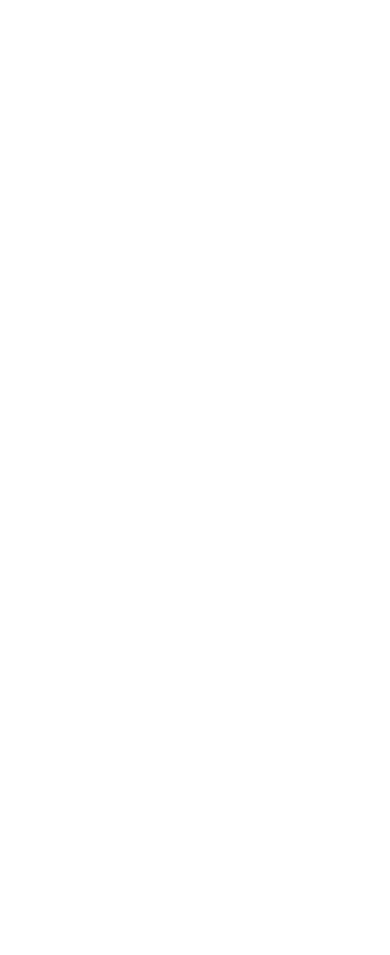
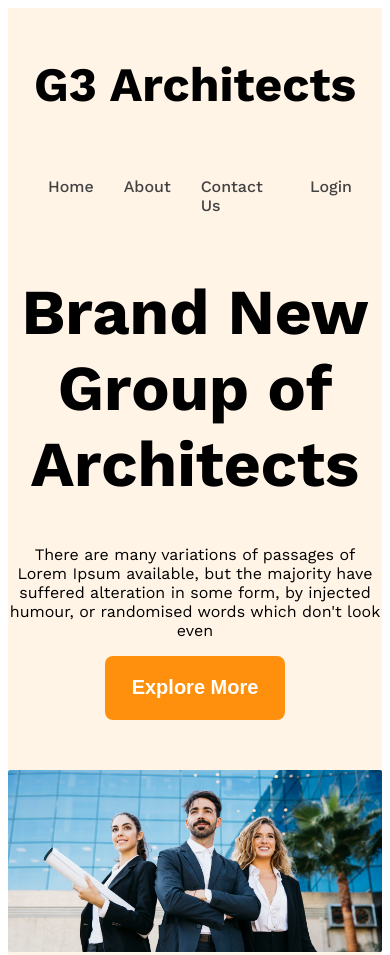
Before and after one commit to SayeedSAMI/g3-architects-responsive-website, a plain HTML site: page index.html in a window 390 px wide. Shown: the top 955 px of the page. Before the commit the page ends 844 px from the top, so only its background shows below. Drawn offline with nearby package versions, Linux system fonts and the light colour scheme.

Commit message:
Navbar & Banner added with responsive for small device 576px

```diff
--- a/index.html
+++ b/index.html
@@ -7,7 +7,37 @@
     <link rel="stylesheet" href="styles/architects.css" />
   </head>
   <body class="work-sans-font">
-    <header></header>
+    <header class="bg-light">
+      <nav class="navbar display-flex">
+        <h3 class="brand">G3 Architects</h3>
+        <ul class="nav-links display-flex">
+          <li class="nav-item">
+            <a href="" class="nav-link text-gray">Home</a>
+          </li>
+          <li class="nav-item">
+            <a href="" class="nav-link text-gray">About</a>
+          </li>
+          <li class="nav-item">
+            <a href="" class="nav-link text-gray">Contact Us</a>
+          </li>
+          <li class="nav-item">
+            <a href="" class="nav-link text-gray">Login</a>
+          </li>
+        </ul>
+      </nav>
+      <div class="banner">
+        <div class="banner-content">
+          <h1 class="banner-title">Brand New Group of Architects</h1>
+          <p class="banner-description">
+            There are many variations of passages of Lorem Ipsum available, but
+            the majority have suffered alteration in some form, by injected
+            humour, or randomised words which don't look even
+          </p>
+          <button class="btn-primary">Explore More</button>
+        </div>
+        <img class="banner-image" src="images/banner.png" alt="" />
+      </div>
+    </header>
     <main></main>
     <footer></footer>
   </body>
--- a/styles/architects.css
+++ b/styles/architects.css
@@ -9,3 +9,81 @@
   font-style: normal;
 }
 /* ====================================== */
+
+/* ====================shared styles================== */
+.display-flex {
+  display: flex;
+}
+
+.text-gray {
+  color: #424242; /* dark 02 */
+}
+
+.text-light-gray {
+  color: #727272; /* dark 03 */
+}
+
+.bg-light {
+  background: rgba(255, 144, 14, 0.1); /*Background color of header */
+}
+.btn-primary {
+  width: 180px;
+  height: 64px;
+  color: white;
+  padding: 20px 25px;
+  font-size: 1.25rem;
+  font-weight: 600;
+  border-radius: 8px;
+  border: none;
+  background: #ff900e;
+}
+
+/*=============== header styles ============= */
+
+/*=================== navbar related styles ==========*/
+
+.nav-links {
+}
+.navbar {
+  justify-content: space-between;
+  align-items: center;
+}
+.brand {
+  font-weight: 700;
+  font-size: 3rem;
+}
+.nav-item {
+  list-style: none;
+  margin-right: 30px;
+}
+.nav-link {
+  text-decoration: none;
+  font-weight: 500;
+}
+.navbar,
+.banner {
+  max-width: 1440px;
+  margin: 0 auto;
+}
+
+/* ===============banner related styles=============== */
+.banner-content {
+  max-width: 850px;
+  margin: 0 auto;
+  text-align: center;
+  margin-bottom: 50px;
+}
+.banner-title {
+  font-weight: 700;
+  font-size: 4em;
+}
+.banner-image {
+  width: 100%;
+  margin-bottom: 45px;
+}
+@media screen and (max-width: 576px) {
+  .navbar,
+  .nav-link {
+    flex-direction: column  ;
+  }
+}
```
